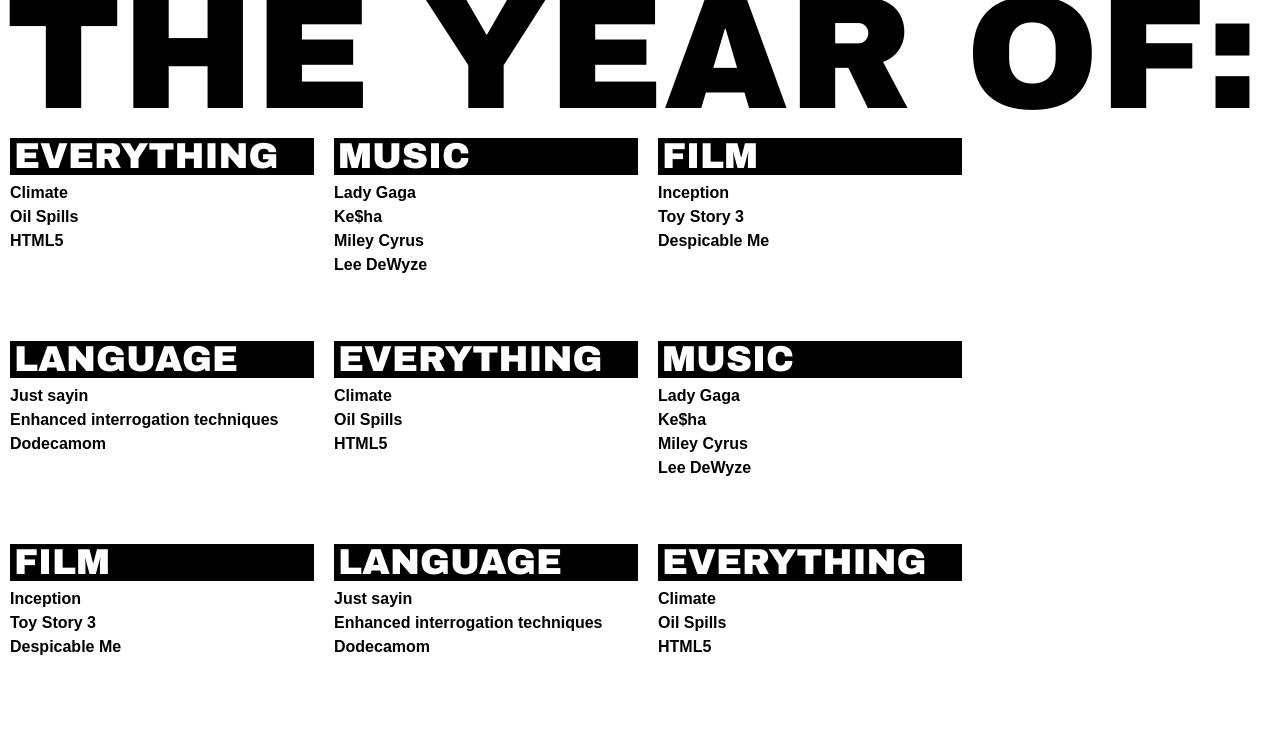
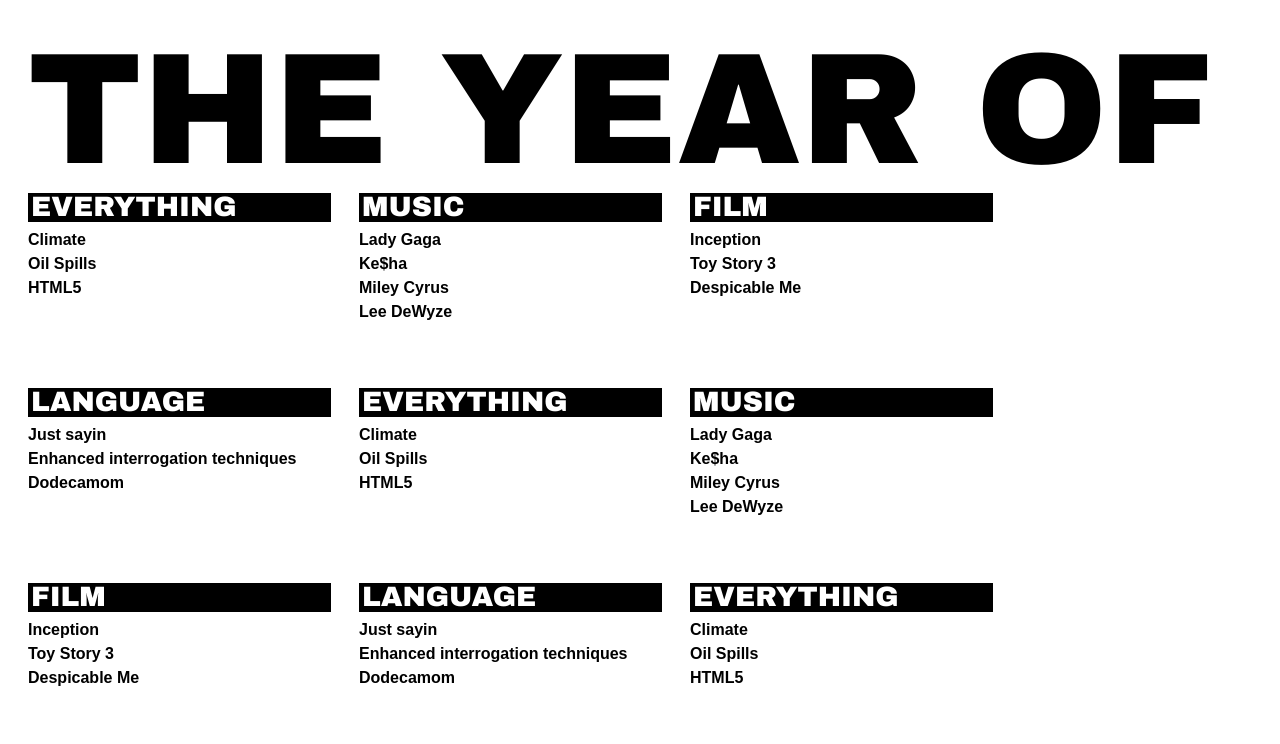
Before and after one commit to jkochis/The-Year-Of, a plain HTML site: page index.html in a window 1280 px wide. Shown: the top 744 px of the page. Drawn offline with Linux system fonts and the light colour scheme.

Commit message:
revised layout to have a little more breathing room

```diff
--- a/index.html
+++ b/index.html
@@ -3,7 +3,8 @@
 	<head>
 		<meta charset=utf-8>
 		<title>The Year Of: </title>
-		<link rel="stylesheet" type="text/css" href="http://fonts.googleapis.com/css?family=Nobile:bold">
+		<link rel="stylesheet" href="http://fonts.googleapis.com/css?family=Nobile:bold">
+		<!-- <link rel="stylesheet" href="css/grid.css"> -->
 		<style type="text/css" media="screen">
 			/* http://meyerweb.com/eric/tools/css/reset/ */
 			/* v1.0 | 20080212 */
@@ -64,18 +65,19 @@
 				font: normal 700 16px/24px "Franklin Gothic", Arial, "Helvetica Neue", Helvetica, sans-serif;
 			}
 			h1 {
-				font: normal 500 160px "Franklin Gothic Heavy", "Arial Black", Gadget, sans-serif;
+				font: normal 500 158px/110px "Franklin Gothic Heavy", "Arial Black", Gadget, sans-serif;
 				text-transform: uppercase;
-				height: 160px;
-				margin: -32px 0 0 6px;
+				height: 110px;
+				margin: 55px 0 28px 28px;
 				white-space: nowrap;
+				width: 940px;
 			}
 			h2 {
 				background-color: rgb(0,0,0); /* no dk blue */
 				color: rgb(255,255,255);
-				font: normal 500 36px/36px "Franklin Gothic Heavy", "Arial Black", Gadget, sans-serif;
+				font: normal 500 28px/28px "Franklin Gothic Heavy", "Arial Black", Gadget, sans-serif;
 				margin: 0 0 6px;
-				padding: 0 0 1px 4px;
+				padding: 0 0 1px 3px;
 				text-transform: uppercase;
 				width: 300px;
 			}
@@ -86,12 +88,12 @@
 			}
 			ul {
 				height: 100%;
-				margin: 10px 0 0;
+				margin: 0;
 				overflow: hidden;
 			}
 			ul > li {
 				float: left;
-				margin: 0 10px;
+				margin: 0 0 0 28px;
 			}
 			ol {
 				height: 160px;
@@ -99,7 +101,7 @@
 		</style>
 	</head>
 	<body>
-		<h1>The Year Of:</h1>
+		<h1>The Year Of</h1>
 		<ul>
 			<li><h2>Everything</h2>
 				<ol>
```
